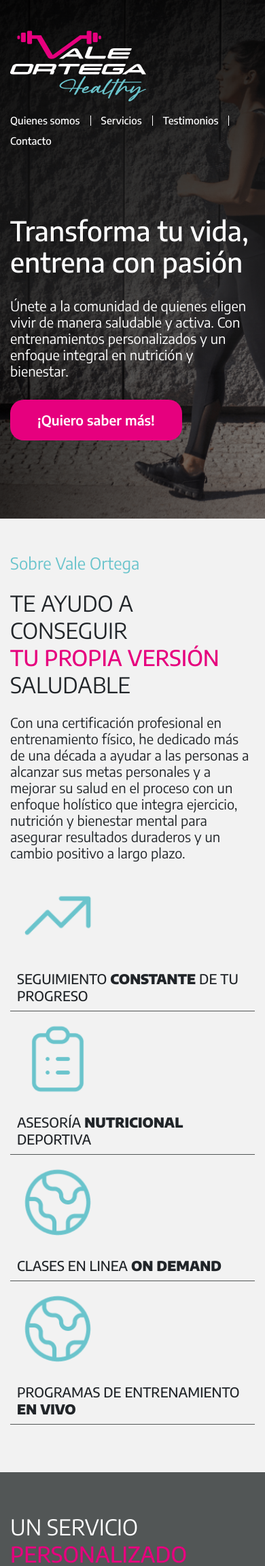
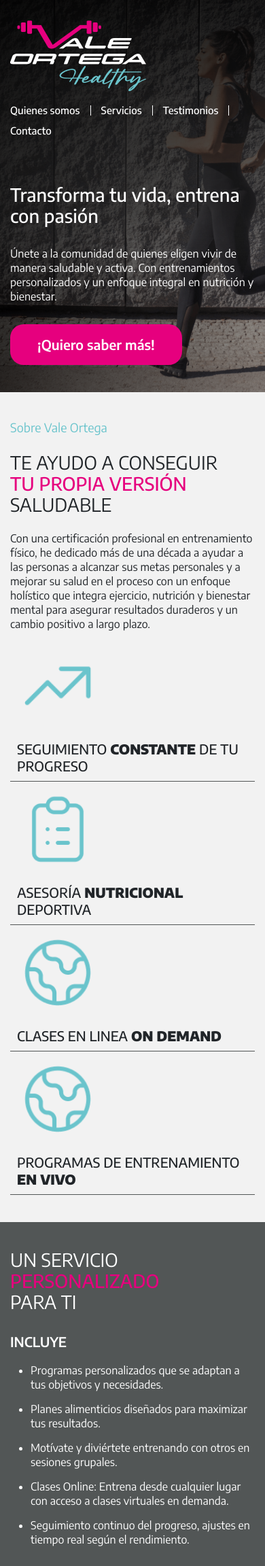
Before and after one commit to nicofront/vale-ortega, a PHP site: page /v-home.php in a window 390 px wide. Shown: the top 2304 px of the page at 68% size. Run offline with PHP 8.4, Linux system fonts and the light colour scheme; style sheets or scripts are compiled from the project's sources.

Commit message:
Feat - Responsive

```diff
--- a/dev/sass/components/footer.scss
+++ b/dev/sass/components/footer.scss
@@ -1,8 +1,11 @@
 @import "../settings/colors";
 
 .footer{
-	padding: 70px 0 120px;
+	padding: 70px 0;
 	background-color: #f2f2f2;
+	@media screen and (max-width: 767px) {
+	  padding: 40px 0px;
+	}
 	ul{
 		padding-left: 0;
 		margin: 0;
--- a/dev/sass/sections/about.scss
+++ b/dev/sass/sections/about.scss
@@ -1,16 +1,26 @@
 .about{
 	padding: 50px 0 70px;
 	background-color: #f2f2f2;
+	@media screen and (max-width: 767px) {
+	  padding: 40px 0px;
+	}
 	h3{
 		font-weight: 400;
 		margin-bottom: 24px;
 		font-size: 24px;
 		line-height: 30px;
 		color: #6AC4CC;
+		@media screen and (max-width: 640px) {
+			font-size: 18px;
+	        line-height: 24px;
+	    }
 	}
 	.about-content{
 		margin-bottom: 50px;
 		@media screen and (max-width: 992px) {
+			margin-bottom: 30px;
+		}
+		@media screen and (max-width: 767px) {
 			margin-bottom: 10px;
 		}
 		h2{
@@ -22,11 +32,19 @@
 				font-weight: 500;
 				color: #E6007E;
 			}
+			@media screen and (max-width: 640px) {
+				font-size: 27px;
+		        line-height: 31px;
+		    }
 		}
 		p{
 			font-size: 20px;
 			line-height: 24px;
 			margin-bottom: 0;
+			@media screen and (max-width: 640px) {
+			   	font-size: 16px;
+			   	line-height: 21px;
+			}
 		}
 	}
 	.about-features{
@@ -60,7 +78,7 @@
 				display: inline-block;
 				border-right: none;
 				float: left;
-				min-height: 260px;
+				min-height: 240px;
 				border-bottom: 1px solid #525656;
 			}
 		}
--- a/dev/sass/sections/contact.scss
+++ b/dev/sass/sections/contact.scss
@@ -26,11 +26,15 @@
 			font-size: 32px;
 			line-height: 40px;
 			color: #fff;
+			@media screen and (max-width: 640px) {
+				font-size: 27px;
+				line-height: 31px;
+			}
 		}
 		p{
 			margin-bottom: 24px;
 			font-size: 16px;
-			line-height: 20px;
+			line-height: 21px;
 			color: #fff;
 		}
 		a.boton{
--- a/dev/sass/sections/services.scss
+++ b/dev/sass/sections/services.scss
@@ -1,6 +1,9 @@
 .services{
 	background: #525656;
 	padding: 60px 0;
+	@media screen and (max-width: 767px) {
+	  padding: 40px 0px;
+	}
 	.services-content{
 		display: flex;
 		align-items: center;
@@ -22,6 +25,10 @@
 				@media screen and (max-width: 767px) {
 					margin-bottom: 30px;
 				}
+				@media screen and (max-width: 640px) {
+					font-size: 27px;
+					line-height: 31px;
+				}
 			}
 			h3{
 				margin-bottom: 20px;
@@ -36,7 +43,7 @@
 				margin-bottom: 0;
 				li{
 					font-size: 16px;
-					line-height: 20px;
+					line-height: 21px;
 					color: #fff;
 					margin-bottom: 15px;
 					&:last-child{
--- a/dev/sass/sections/stage.scss
+++ b/dev/sass/sections/stage.scss
@@ -5,6 +5,9 @@
 	background-size: cover;
 	background-image: url('../img/bg-stage.png');
 	position: relative;
+	@media screen and (max-width: 767px) {
+	  padding: 30px 0px 0px;
+	}
 	.stage-bg{
 		position: absolute;
 		left: 0;
@@ -32,12 +35,20 @@
 			font-size: 40px;
 			line-height: 46px;
 			color: #fff;
+			@media screen and (max-width: 640px) {
+				font-size: 27px;
+				line-height: 31px;
+			}
 		}
 		p{
 			margin-bottom: 30px;
 			font-size: 20px;
 			line-height: 24px;
 			color: #fff;
+			@media screen and (max-width: 640px) {
+				font-size: 16px;
+				line-height: 21px;
+			}
 		}
 		a.boton{
 			background-color: #e6007e;
@@ -54,6 +65,9 @@
 			&:hover{
 				text-decoration: none;
 			}
+		}
+		@media screen and (max-width: 767px) {
+		  padding: 40px 0px;
 		}
 	}
 	.stage-header{
@@ -104,7 +118,7 @@
 				}
 			}
 		}
-		@media screen and (max-width: 992px) {
+		@media screen and (max-width: 991px) {
 			display: block;
 			ul{
 				margin-top: 20px;
--- a/dev/sass/sections/testimony.scss
+++ b/dev/sass/sections/testimony.scss
@@ -1,6 +1,9 @@
 .testimony{
 	padding: 60px 0 80px;
 	background-color: #f2f2f2;
+	@media screen and (max-width: 767px) {
+	  padding: 40px 0px;
+	}
 	h2{
 		text-align: center;
 		text-transform: uppercase;
@@ -8,6 +11,10 @@
 		line-height: 40px;
 		font-weight: 500;
 		margin-bottom: 40px;
+		@media screen and (max-width: 640px) {
+		  	font-size: 27px;
+		  	line-height: 31px;
+		}
 		span{
 			font-weight: 700;
 			color: #E6007E;
@@ -48,13 +55,24 @@
 		h3{
 			text-transform: uppercase;
 			margin-bottom: 20px;
+			font-size: 20px;
+			line-height: 25px;
+			color: #6AC4CC;
+			font-weight: 700;
 		}
 		p{
 			text-align: center;
 			padding-bottom: 20px;
 			margin: 0;
+			font-size: 18px;
+			line-height: 22.5px;
+			color: #fff;
 			&:last-child{
 				padding-bottom: 0;
+			}
+			@media screen and (max-width: 640px) {
+				font-size: 16px;
+				line-height: 21px;
 			}
 		}
 	}
```
